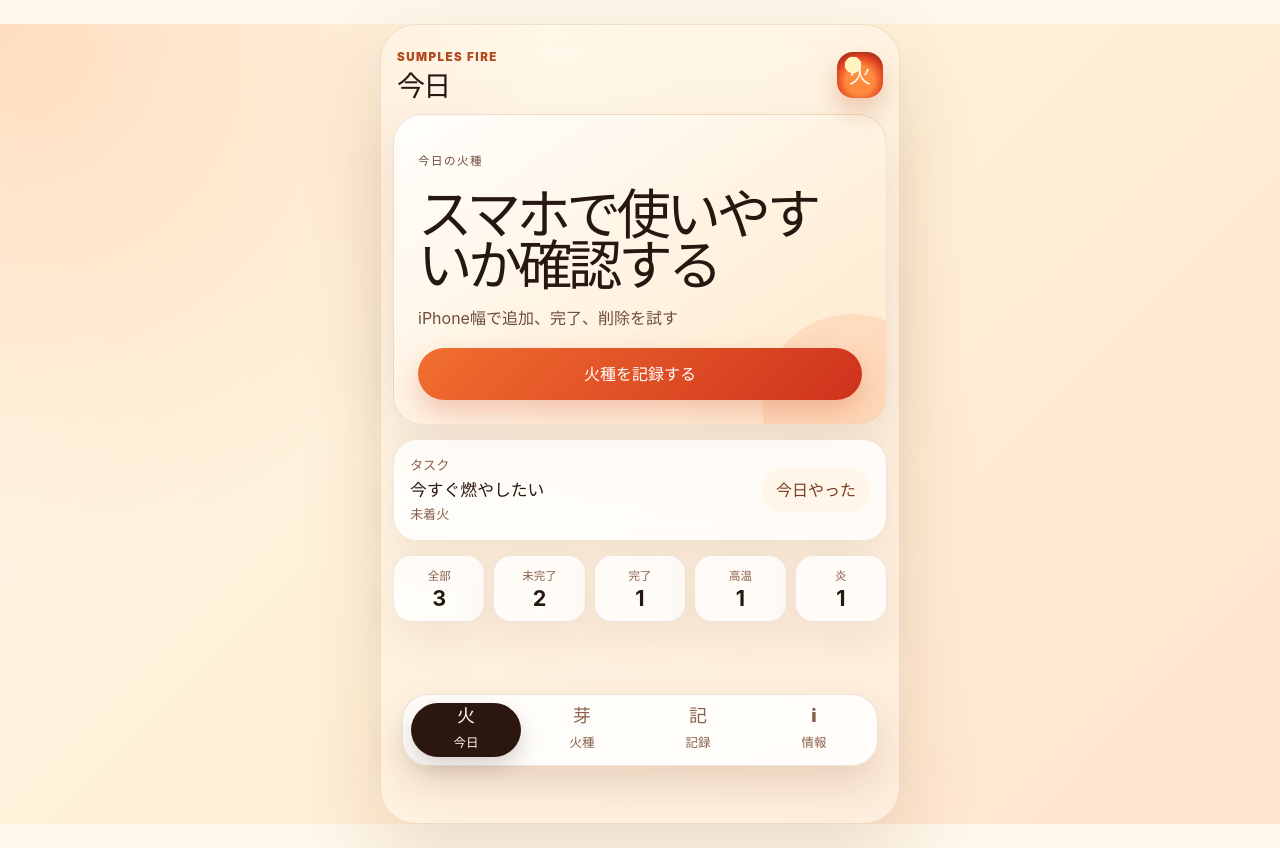
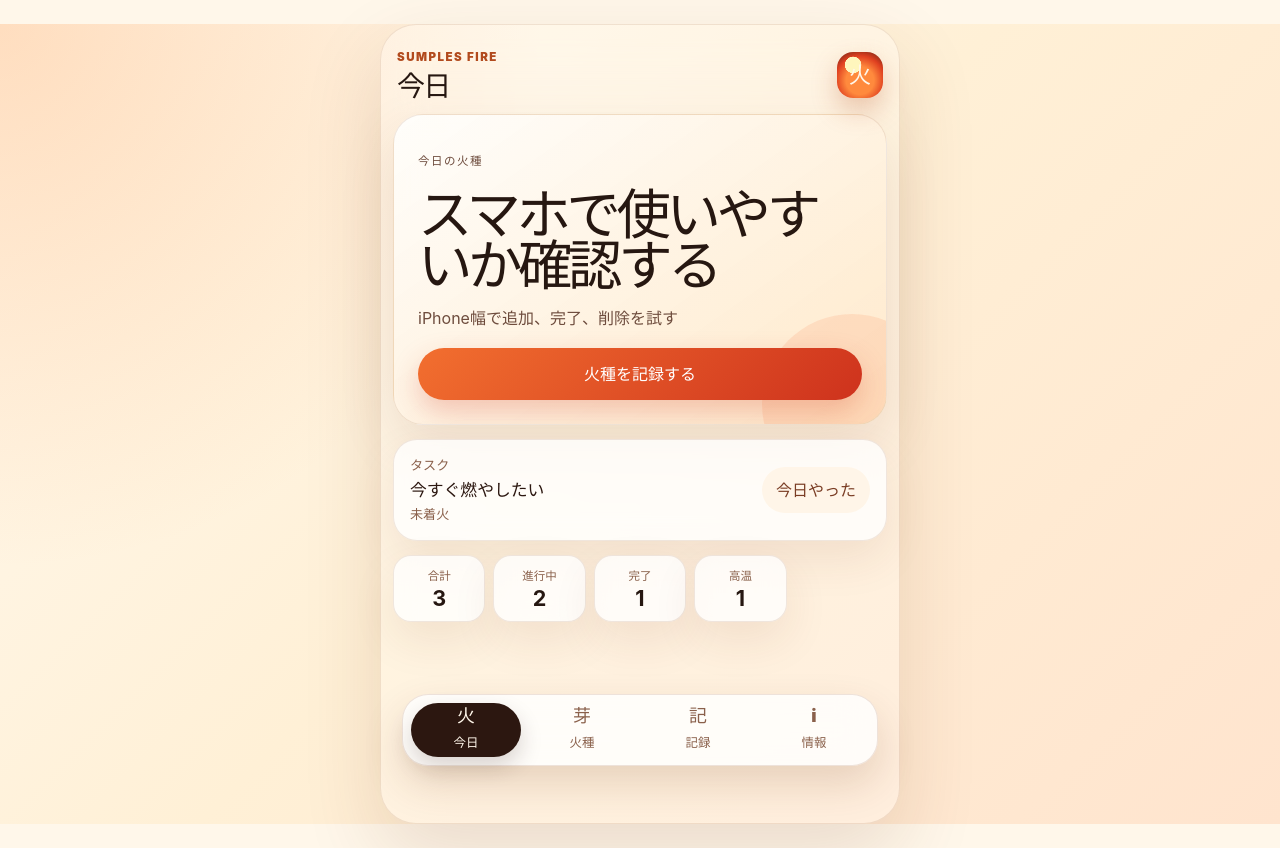
Before and after one commit to sunpotflower4460-cpu/sumples-fire, a React (Vite) app: page / in a window 1280 px wide. Built offline with nearby package versions, Linux system fonts and the light colour scheme.

Commit message:
polish: simplify dashboard stats

```diff
--- a/src/components/FireStats.tsx
+++ b/src/components/FireStats.tsx
@@ -9,11 +9,10 @@ type FireStatsProps = {
 };
 
 const statItems = [
-  { key: 'total', label: '全部' },
-  { key: 'active', label: '未完了' },
+  { key: 'total', label: '合計' },
+  { key: 'active', label: '進行中' },
   { key: 'completed', label: '完了' },
   { key: 'high', label: '高温' },
-  { key: 'flame', label: '炎' },
 ] as const;
 
 export function FireStats({ stats }: FireStatsProps) {
```
